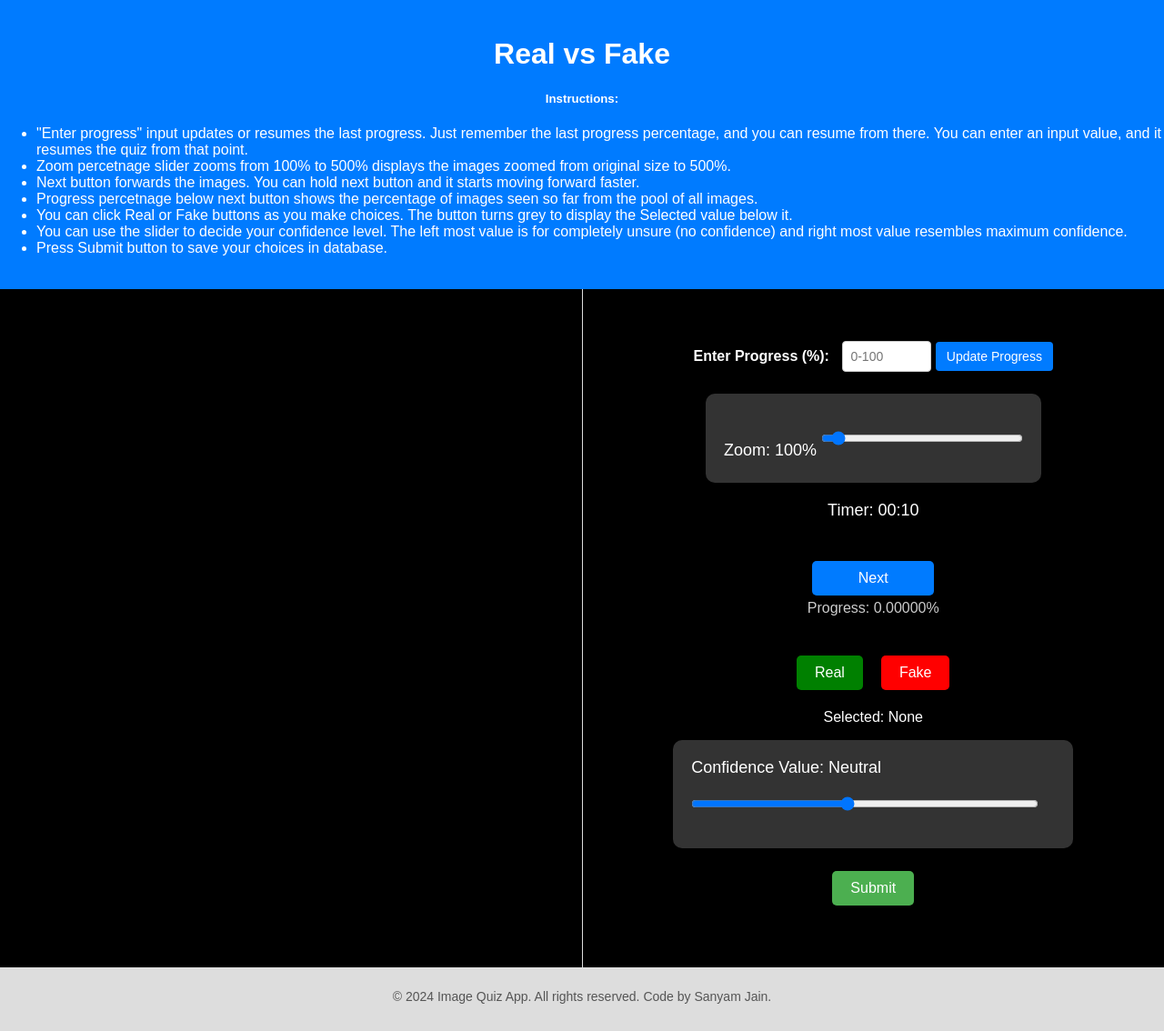
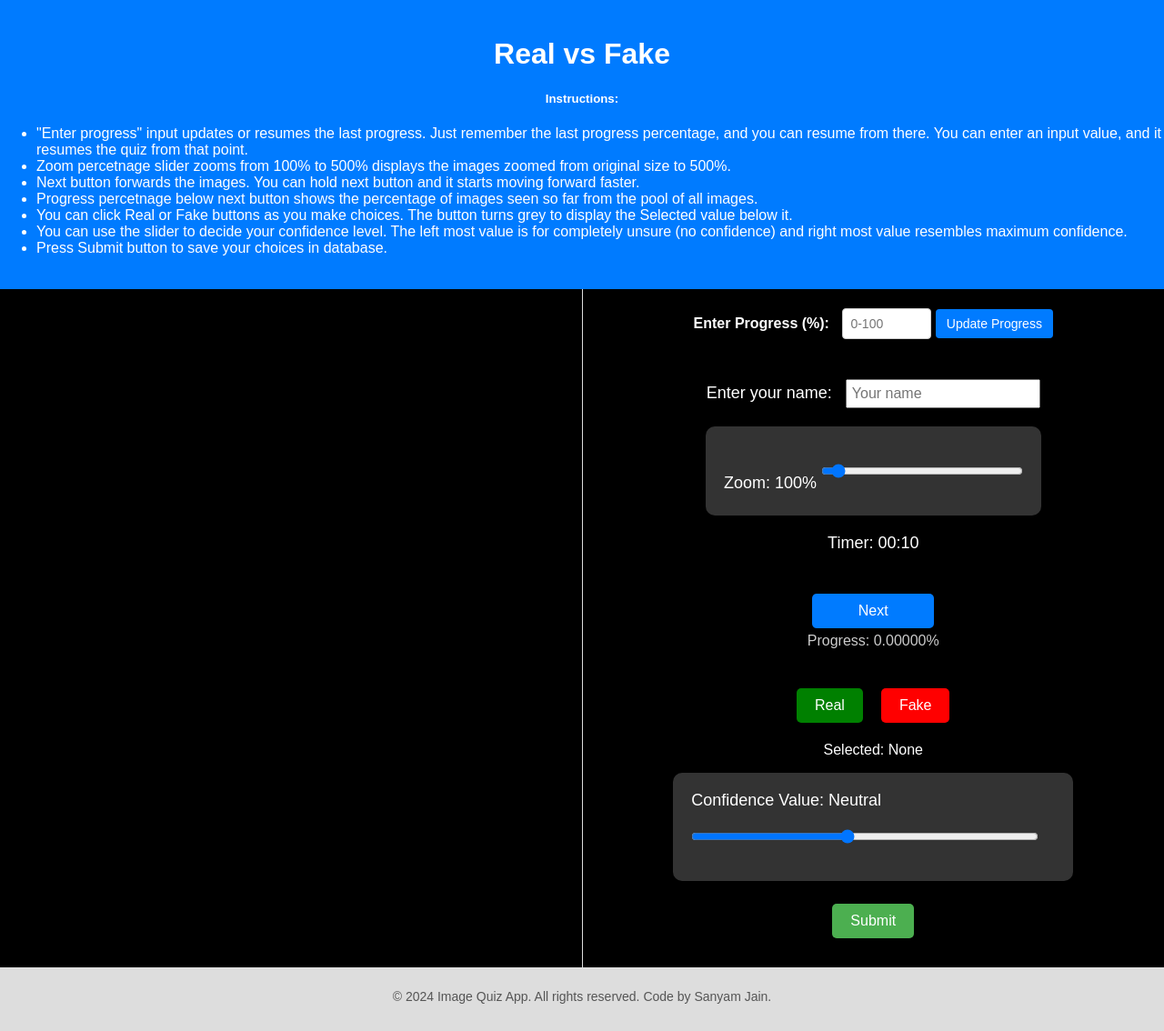
Before and after one commit to developerlmp/PanoDiff, a Flask app: template quiz/templates/index.html in a window 1280 px wide. Shown: the whole page at 91% size. Run offline with Flask 3, Linux system fonts and the light colour scheme; the template is opened without the code that fills it, so the values that code supplies are empty.

Commit message:
adding userName field

```diff
--- a/quiz/server.py
+++ b/quiz/server.py
@@ -51,6 +51,7 @@ def submit():
 
         # Print the received data in the backend terminal
         print("Received Data:")
+        print(f"User Name: {data.get('userName')}")
         print(f"Folder: {data.get('folder')}")
         print(f"File: {data.get('file')}")
         print(f"Zoom Value: {data.get('zoomValue')}")
@@ -60,6 +61,7 @@ def submit():
 
         # Prepare data for Firestore document
         document_data = {
+            'user_name': data.get('userName'),
             'folder': data.get('folder'),
             'file': data.get('file'),
             'zoom_value': data.get('zoomValue'),
--- a/quiz/templates/index.html
+++ b/quiz/templates/index.html
@@ -285,6 +285,11 @@
                     Update Progress
                 </button>
             </div>
+            <div id="name-input-container" style="text-align: center; margin: 20px; color: white; font-size: 18px;">
+                <label for="name-input" style="margin-right: 10px;">Enter your name:</label>
+                <input type="text" id="name-input" placeholder="Your name" style="padding: 5px; font-size: 16px; width: 200px;" />
+            </div>
+
 
             <div id="zoom-slider-container">
                 <label for="zoom-slider">Zoom: <span id="zoom-percentage">100%</span></label>
@@ -329,6 +334,7 @@
                 <table border="1">
                     <thead>
                         <tr>
+                            <th>User Name</th>
                             <th>Selected Folder</th>
                             <th>Selected File</th>
                             <th>Zoom Percentage</th>
@@ -339,6 +345,7 @@
                     </thead>
                     <tbody>
                         <tr>
+                            <td id="user-name-value">N/A</td>
                             <td id="folder-value">N/A</td>
                             <td id="file-value">N/A</td>
                             <td id="zoom-value">N/A</td>
@@ -364,7 +371,7 @@
         let zoomPercentage = 100;
         let confidenceValue = 5;
         let timerInterval = null; // Reference to the timer interval
-        const timerDuration = 10; // Timer duration in seconds
+        const timerDuration = 60; // Timer duration in seconds
         let timeRemaining = timerDuration;
         const images = []; // Array to hold image paths
         function loadImages() {
@@ -559,7 +566,7 @@
             const zoomValue = `${zoomPercentage}%`;
             // const confidenceValue = document.getElementById("confidence-label-tb").innerText;
             const realFakeValue = selectedRealFake;
-
+            const userName = document.getElementById('name-input').value;
             // Update the table values
             document.getElementById('folder-value').innerText = folder;
             document.getElementById('file-value').innerText = file;
@@ -567,17 +574,20 @@
             document.getElementById('confidence-label-tb').innerText = confidenceValue;
             document.getElementById('real-fake-value').innerText = realFakeValue;
             document.getElementById('progress-percentage-tb').innerText = progressValue;
-
+            document.getElementById('user-name-value').innerText = userName;
+            // user-name-value
             document.getElementById('table-container').style.display = 'block';
 
             // Send the data to the backend
             const tableData = {
+                userName: userName,
                 folder: folder,
                 file: file,
                 zoomValue: zoomValue,
                 confidenceValue: confidenceValue,
                 realFakeValue: realFakeValue,
-                progressValue: progressValue
+                progressValue: progressValue,
+
             };
 
             fetch('/submit', {
```
